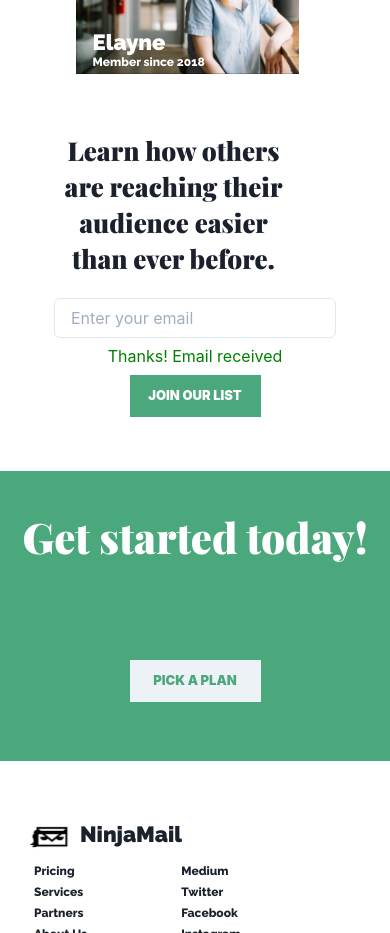
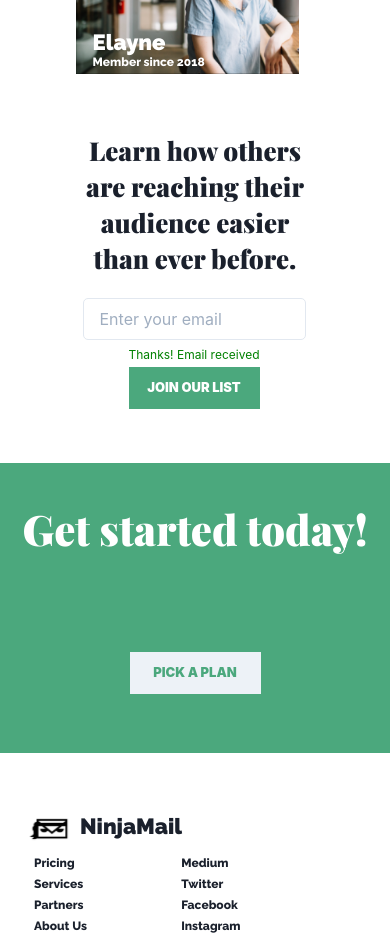
Before and after one commit to MatheusFellipi/ninjaMail, a Next.js app: page / in a window 390 px wide. Shown: the part 1420-2353 px from the top of the page. Built offline with nearby package versions, Linux system fonts and the light colour scheme.

Commit message:
Fazendo o input responsivo na pagina.

```diff
--- a/src/pages/index.tsx
+++ b/src/pages/index.tsx
@@ -53,7 +53,7 @@ const Home: NextPage = () => {
         <Box>
           <Box
             as="h1"
-            maxW={{ xl: '850px ', md: '544px', sm: '239px' }}
+            maxW={{ xl: '850px ', md: '544px', sm: '225px' }}
             h={{ xl: '126px ', md: '89px', sm: '155px' }}
             mt={'59px'}
             fontFamily={'heading'}
@@ -67,23 +67,41 @@ const Home: NextPage = () => {
           </Box>
           <Flex
             mt={'5px'}
-            justify={'center'}
-            align={'center'}
-            textAlign="center"
+            justify={{ md: 'space-around', sm: 'center' }}
+            align={{ md: 'start', sm: 'center' }}
             flexDirection={{ xl: 'row', md: 'row', sm: 'column' }}
+            maxW={{ xl: '668px', md: '438px', sm: '223px' }}
           >
-            <Box mt={'5px'}>
-              <Input type="text" placeholder="Enter your email" />
-              <Box as="p" mt={'6px'} color={'green'}>
+            <Flex
+              mt={'5px'}
+              textAlign="center"
+              flexDirection={'column'}
+              alignItems={{ xl: 'flex-start', md: 'flex-start', sm: 'center' }}
+            >
+              <Input
+                type="text"
+                w={{ xl: '420px', md: '275px', sm: '223px ' }}
+                h={{ xl: '65px', md: '42px', sm: '42px ' }}
+                borderRadius={5}
+                placeholder="Enter your email"
+              />
+              <Box
+                as="p"
+                w={{ xl: '254px', md: '157px', sm: '142px ' }}
+                h={{ xl: '25px', md: '15px', sm: '14px ' }}
+                fontSize={{ xl: '21px', md: '13px ', sm: '12px ' }}
+                mt={'6px'}
+                color={'green'}
+              >
                 Thanks! Email received
               </Box>
-            </Box>
+            </Flex>
 
             <Button
               mt={'7px'}
               borderRadius={0}
               w={'131px'}
-              h={'42px'}
+              h={{ xl: '65px', md: '42px', sm: '42px ' }}
               fontSize={'13px'}
               lineHeight={'15px'}
               fontWeight={'black'}
```
